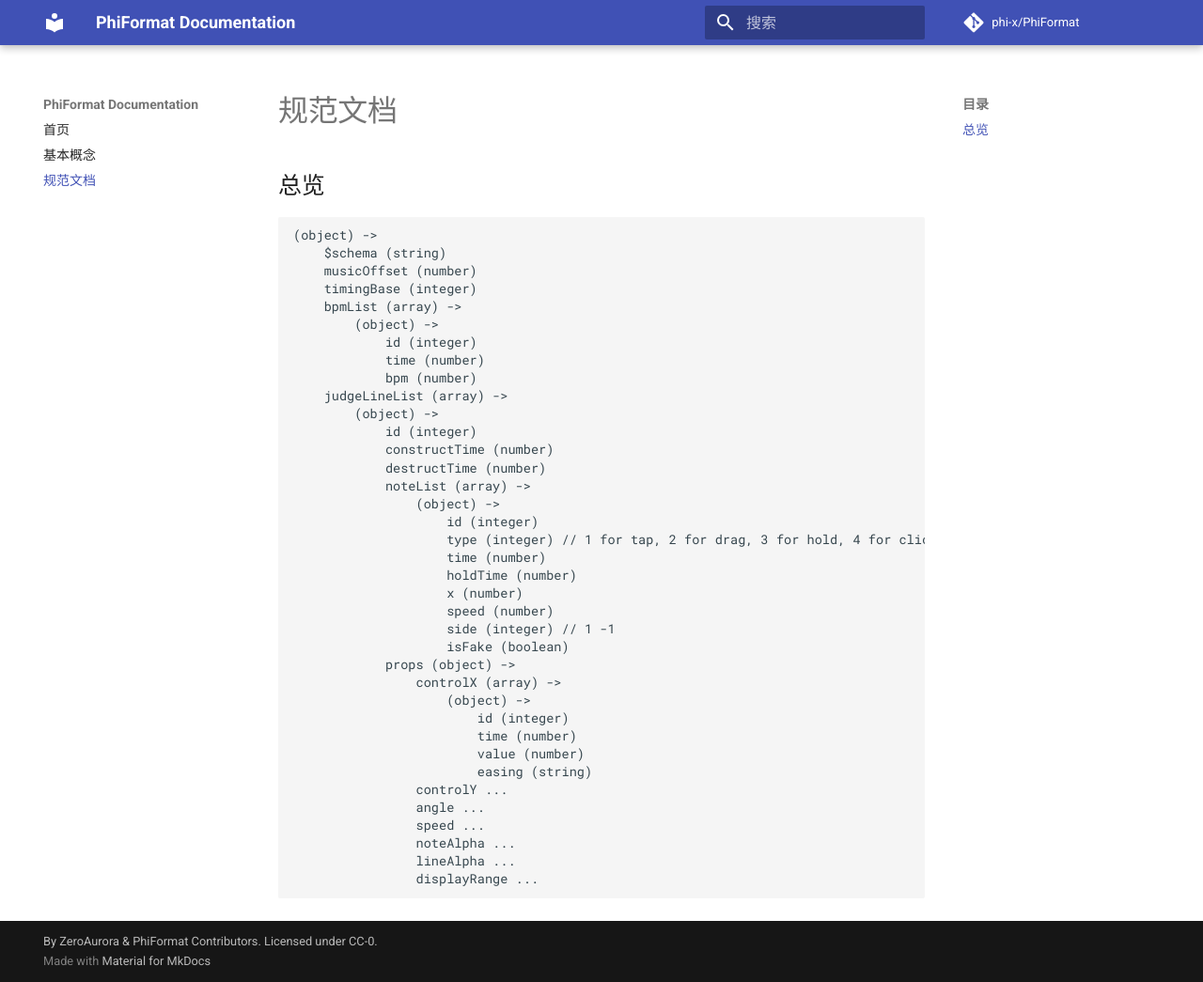
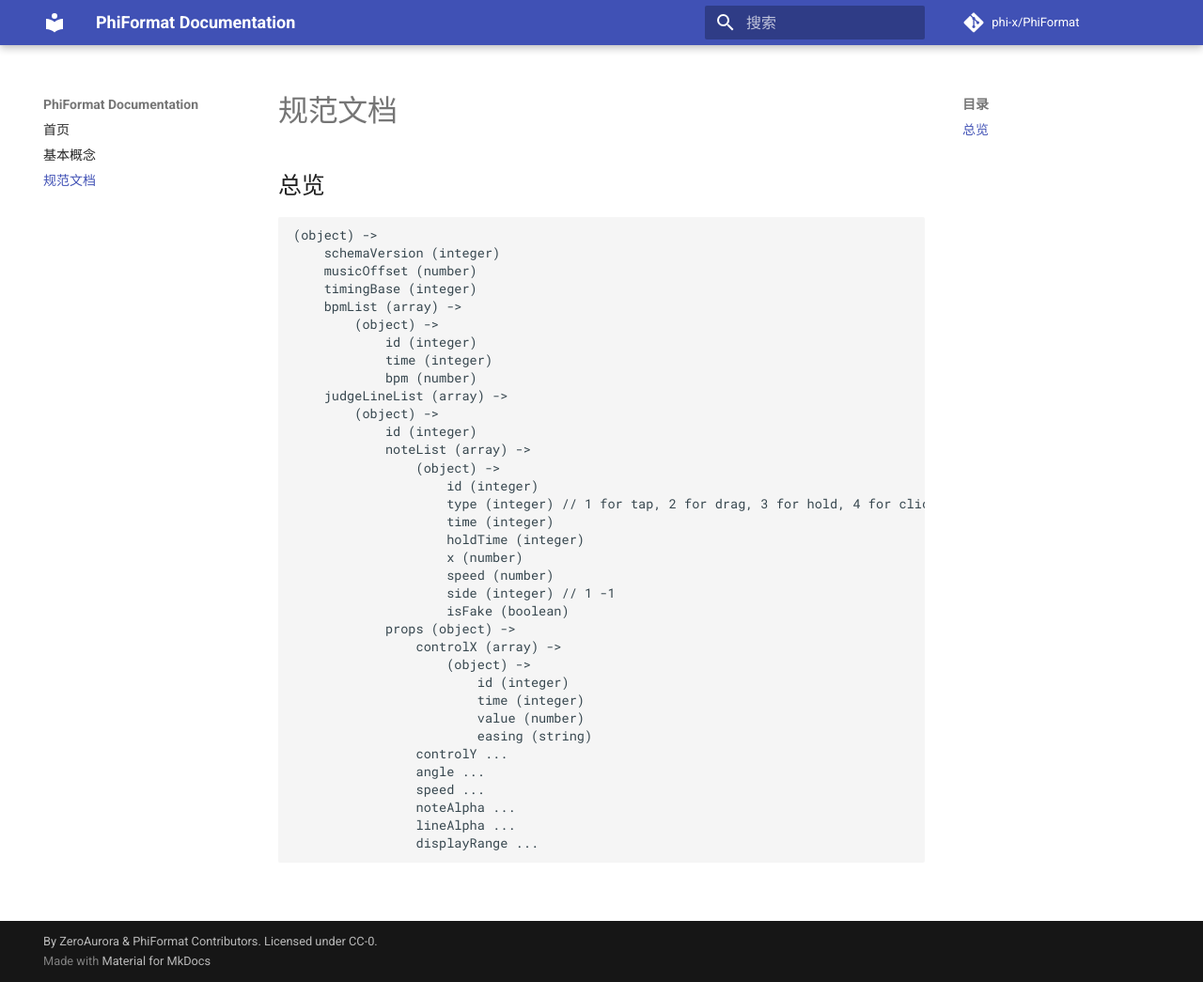
Before and after one commit to laoli404for/PhiFormat, an MkDocs documentation site: the page built from docs/specs.md, in a window 1280 px wide and 1045 px high. Shown: the whole window at 94% size. Built offline with MkDocs 1.6.1 and Material for MkDocs 9.7.7, drawn with Linux system fonts in a browser that asks for light colours; comment, search, counter and statistics services are not loaded.

Commit message:
feat!: deprecate construct. Add schemaVersion

````diff
--- a/docs/specs.md
+++ b/docs/specs.md
@@ -4,25 +4,23 @@
 
 ```
 (object) ->
-    $schema (string)
+    schemaVersion (integer)
     musicOffset (number)
     timingBase (integer)
     bpmList (array) ->
         (object) ->
             id (integer)
-            time (number)
+            time (integer)
             bpm (number)
     judgeLineList (array) ->
         (object) ->
             id (integer)
-            constructTime (number)
-            destructTime (number)
             noteList (array) ->
                 (object) ->
                     id (integer)
                     type (integer) // 1 for tap, 2 for drag, 3 for hold, 4 for click
-                    time (number)
-                    holdTime (number)
+                    time (integer)
+                    holdTime (integer)
                     x (number)
                     speed (number)
                     side (integer) // 1 -1
@@ -31,7 +29,7 @@
                 controlX (array) ->
                     (object) ->
                         id (integer)
-                        time (number)
+                        time (integer)
                         value (number)
                         easing (string)
                 controlY ...
````
Also changed, not shown: 2 other files.
